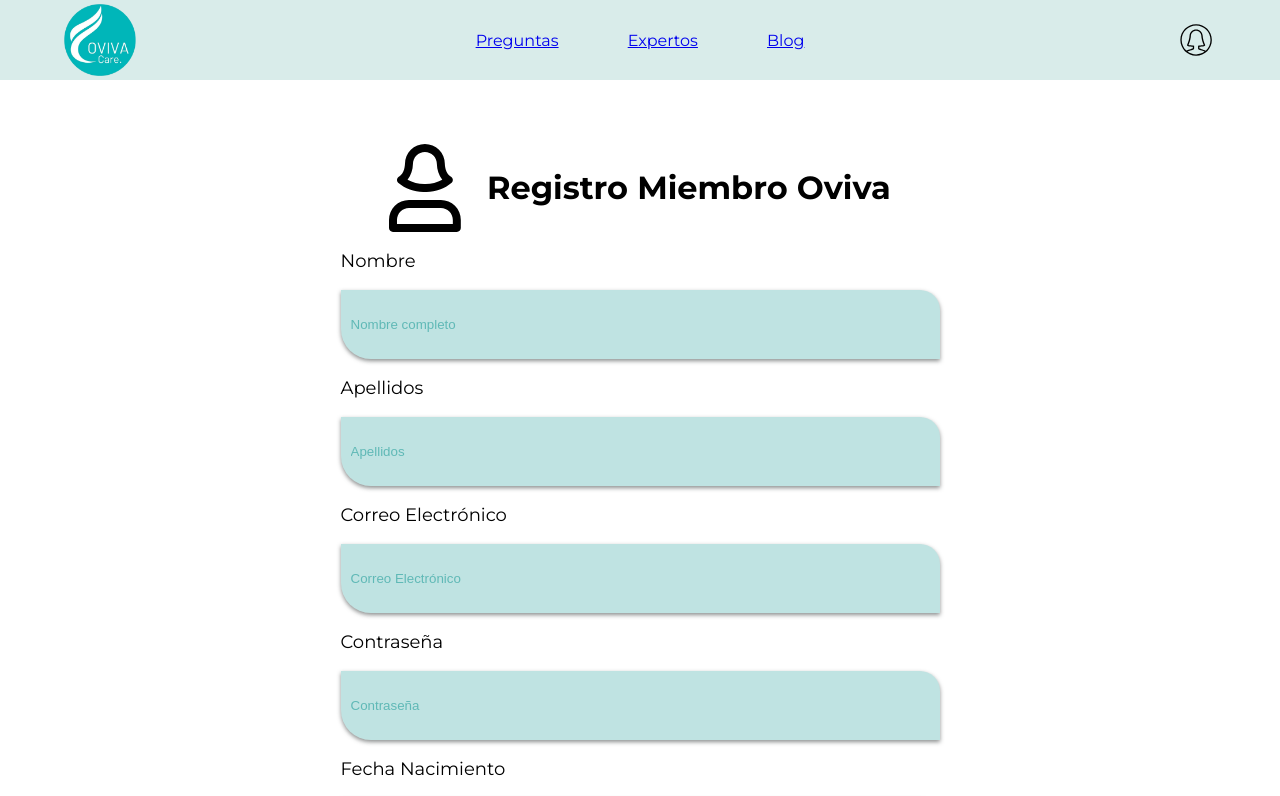
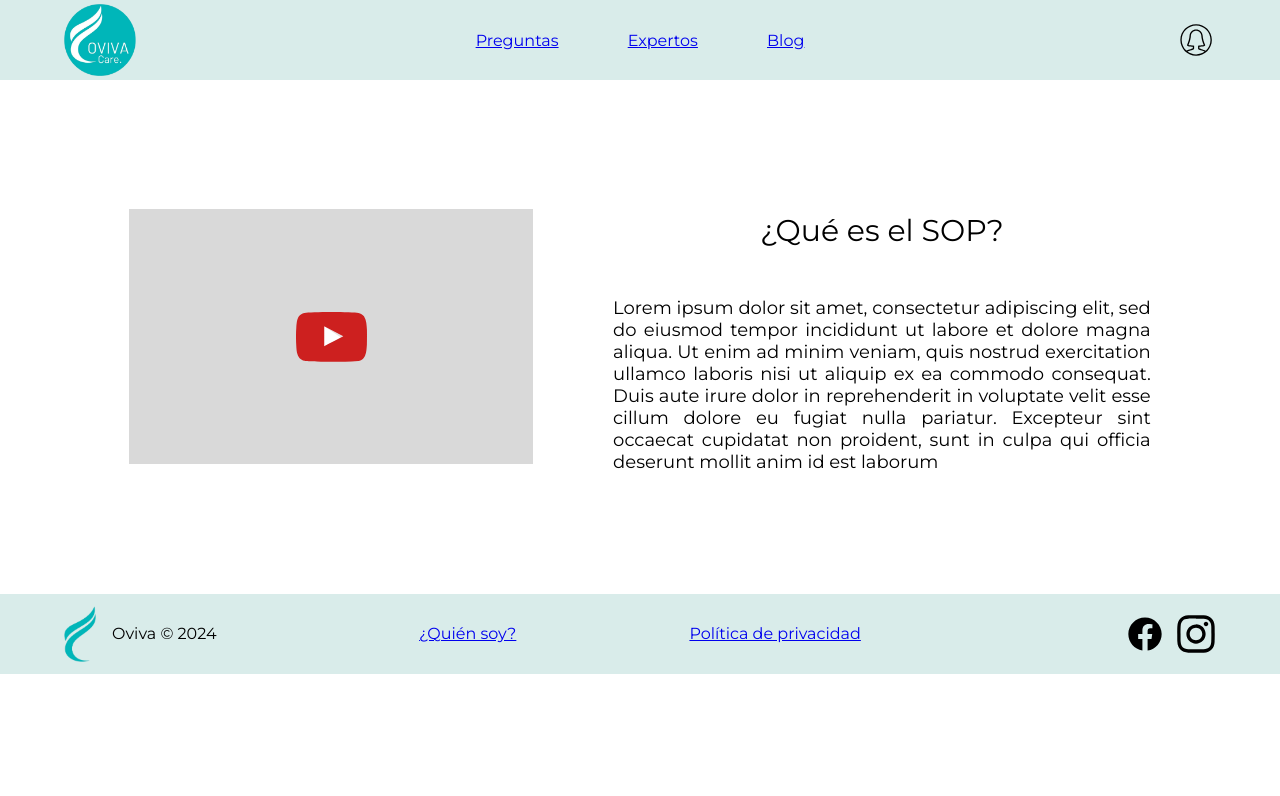
Before and after one commit to angylearns/oviva_care, a React (Vite) app in the folder HolisticFront/: page / in a window 1280 px wide. Shown: the top 796 px of the page. Built offline with nearby package versions, Linux system fonts and the light colour scheme.

Commit message:
add hero

```diff
--- a/HolisticFront/src/App.jsx
+++ b/HolisticFront/src/App.jsx
@@ -5,6 +5,7 @@ import Footer from './components/footer/Footer';
 import Navbar from './components/navbar/Navbar';
 import Login_user from './components/login/Login_user';
 import Register from './components/register/Register';
+import Hero from './components/hero/Hero'
 
 function App() {
 
@@ -12,7 +13,8 @@ function App() {
   return (
     <>
       <Navbar />
-      <Register />
+      <Hero />
+      {/* <Register /> */}
       {/* <Login_user /> */}
       {/* <Recipe/> */}
       <Footer />
--- /dev/null
+++ b/HolisticFront/src/components/hero/Hero.jsx
@@ -0,0 +1,39 @@
+import React from 'react';
+import '../hero/hero.css';
+import youtube from "../../../public/images/icons/youtube.svg";
+
+const Hero = () => {
+
+
+
+
+    return (
+        <>
+            <div className='hero-container'>
+                <div className='hero-youtube'>
+                    <img src={youtube} className="youtube-icon" alt="vídeo youtube" />
+                </div>
+                <div className='hero-text'>
+                    <div className='hero-title'>
+                        <p className='text-title'>¿Qué es el SOP?</p>
+                    </div>
+                    <div className='hero-introduction'>
+                        <p>
+                            Lorem ipsum dolor sit amet, consectetur adipiscing elit,
+                            sed do eiusmod tempor incididunt ut labore et dolore magna
+                            aliqua. Ut enim ad minim veniam, quis nostrud exercitation
+                            ullamco laboris nisi ut aliquip ex ea commodo consequat.
+                            Duis aute irure dolor in reprehenderit in voluptate velit
+                            esse cillum dolore eu fugiat nulla pariatur. Excepteur
+                            sint occaecat cupidatat non proident, sunt in culpa qui
+                            officia deserunt mollit anim id est laborum
+                        </p>
+                    </div>
+                </div>
+            </div>
+        </>
+    );
+};
+
+
+export default Hero;
--- /dev/null
+++ b/HolisticFront/src/components/hero/hero.css
@@ -0,0 +1,36 @@
+.hero-container {
+    background-color: white;
+    display: flex;
+    flex-direction: row;
+    justify-content: center;
+    align-items: center;
+    padding: 8%;
+}
+
+.youtube-icon {
+    width: 404px;
+}
+
+.hero-youtube {
+    display: flex;
+    align-items: center;
+    width: 30%;
+
+}
+.hero-text {
+    display: flex;
+    flex-direction: column;
+    align-items: center;
+    justify-content: center;
+    text-align: justify;
+    width: 50%;
+    padding-left: 15%;
+}
+
+.text-title {
+    font-size: 30px;
+}
+
+.hero-introduction{
+    font-size: 18px;
+}
```
Also changed, not shown: HolisticFront/public/images/icons/youtube.svg (added).
